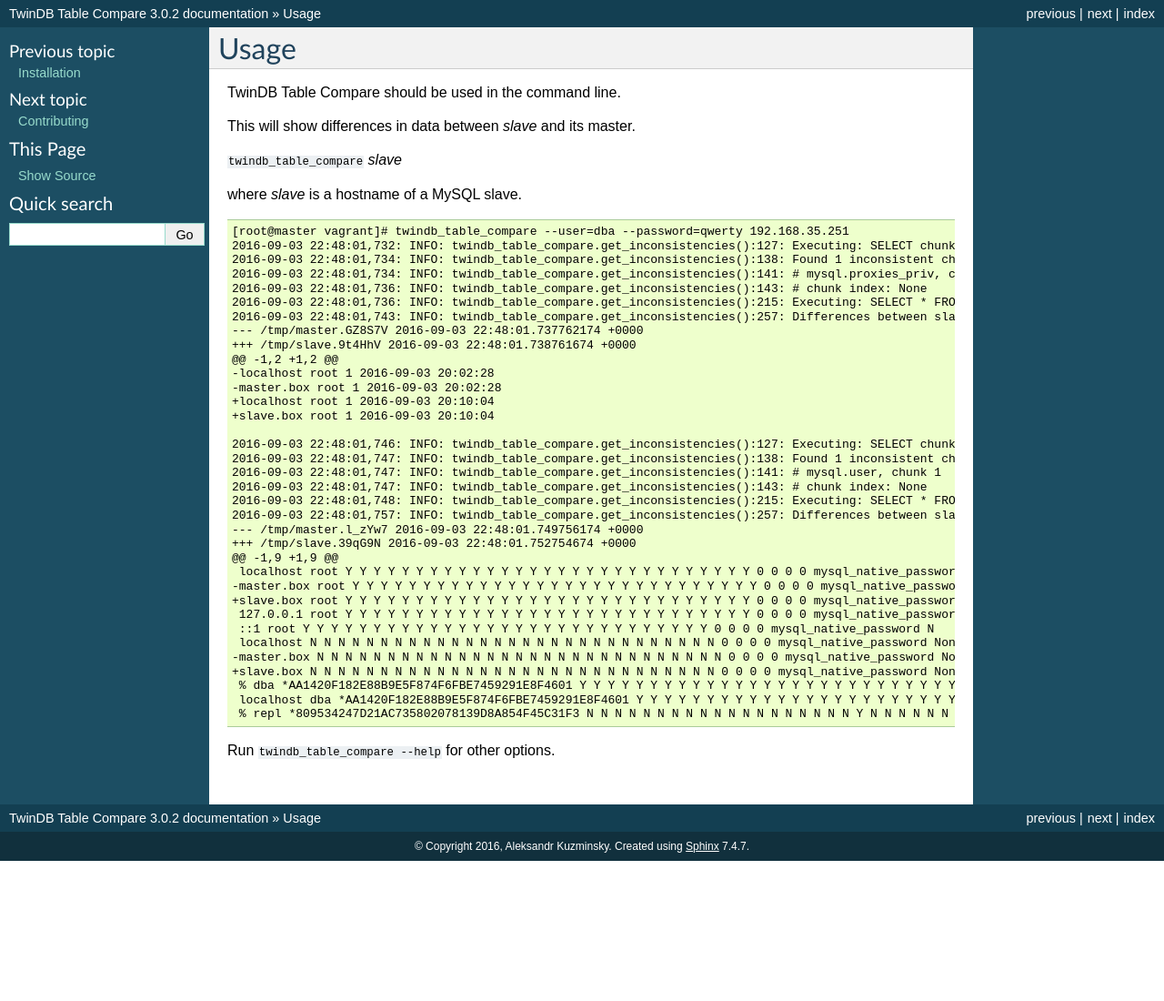
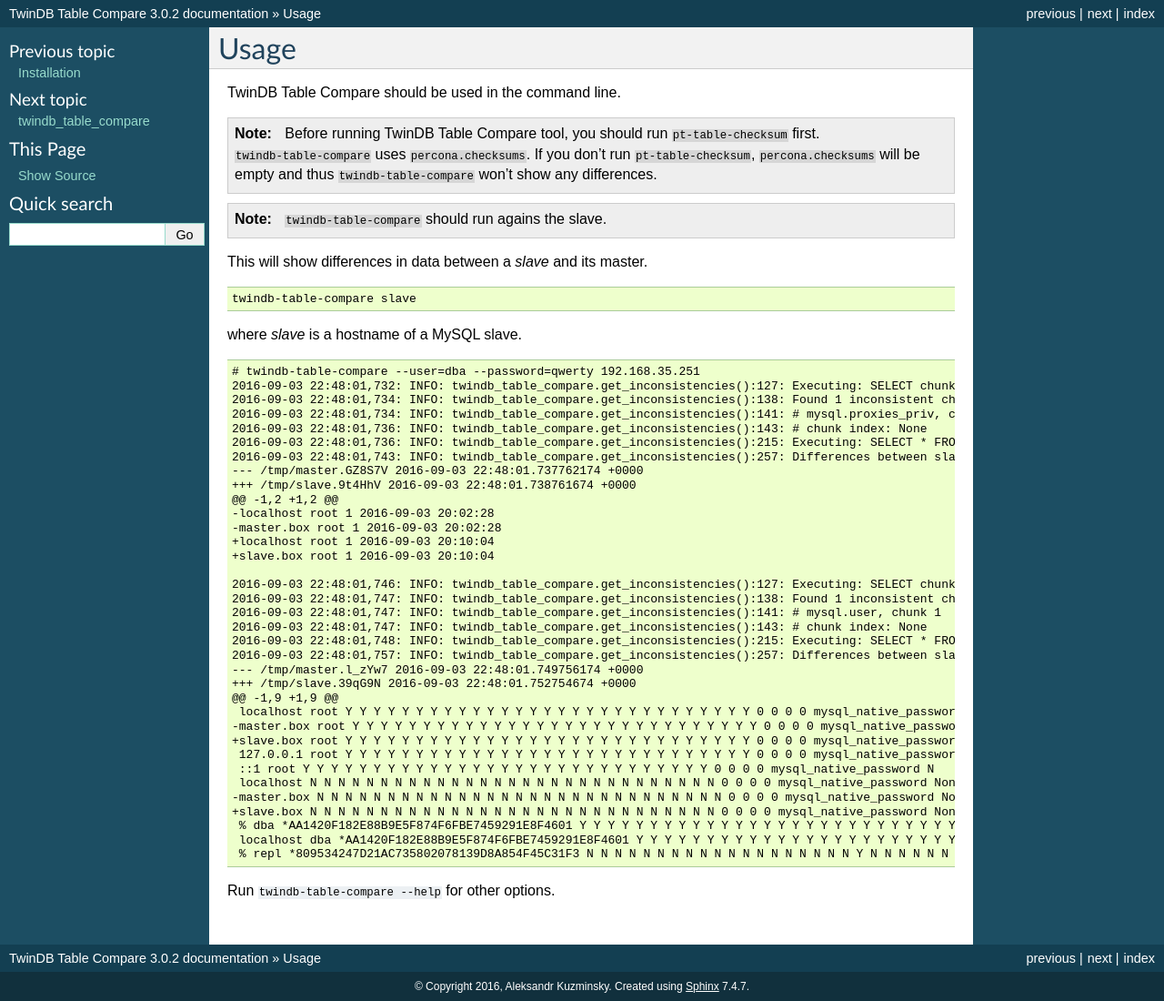
Before and after one commit to twindb/twindb-table-compare, a Sphinx documentation site: the page built from docs/usage.rst, in a window 1280 px wide. Shown: the whole page at 91% size. Built offline with Sphinx 7.4.7, drawn with Linux system fonts in a browser that asks for light colours; pages that are not in the unit, such as notebooks, are missing from menus; before the commit the page ends 946 px from its top, so only the background shows below that.

Commit message:
Documentation update

```diff
--- a/docs/index.rst
+++ b/docs/index.rst
@@ -15,6 +15,7 @@
    installation
    usage
    modules
+   history
    contributing
    authors
 
--- /dev/null
+++ b/docs/modules.rst
@@ -0,0 +1,7 @@
+twindb_table_compare
+====================
+
+.. toctree::
+   :maxdepth: 4
+
+   twindb_table_compare
--- a/docs/usage.rst
+++ b/docs/usage.rst
@@ -3,16 +3,29 @@
 
 TwinDB Table Compare should be used in the command line.
 
-This will show differences in data between *slave* and its master.
 
-``twindb_table_compare`` *slave*
+.. note::
+
+    Before running TwinDB Table Compare tool, you should run ``pt-table-checksum`` first.
+    ``twindb-table-compare`` uses ``percona.checksums``. If you don't run ``pt-table-checksum``,
+    ``percona.checksums`` will be empty and thus ``twindb-table-compare`` won't show any differences.
+
+.. note::
+
+    ``twindb-table-compare`` should run agains the slave.
+
+This will show differences in data between a *slave* and its master.
+
+.. code-block:: shell
+
+    twindb-table-compare slave
 
 
 where *slave* is a hostname of a MySQL slave.
 
 ::
 
-    [root@master vagrant]# twindb_table_compare --user=dba --password=qwerty 192.168.35.251
+    # twindb-table-compare --user=dba --password=qwerty 192.168.35.251
     2016-09-03 22:48:01,732: INFO: twindb_table_compare.get_inconsistencies():127: Executing: SELECT chunk FROM `percona`.`checksums` WHERE (this_crc&lt;&gt;master_crc OR this_cnt&lt;&gt;master_cnt) AND db='mysql' AND tbl='proxies_priv'
     2016-09-03 22:48:01,734: INFO: twindb_table_compare.get_inconsistencies():138: Found 1 inconsistent chunk
     2016-09-03 22:48:01,734: INFO: twindb_table_compare.get_inconsistencies():141: # mysql.proxies_priv, chunk 1
@@ -48,4 +61,4 @@
      localhost dba *AA1420F182E88B9E5F874F6FBE7459291E8F4601 Y Y Y Y Y Y Y Y Y Y Y Y Y Y Y Y Y Y Y Y Y Y Y Y Y Y Y Y Y 0 0 0 0mysql_native_password N
      % repl *809534247D21AC735802078139D8A854F45C31F3 N N N N N N N N N N N N N N N N N N N Y N N N N N N N N N 0 0 0 0 mysql_native_password N
 
-Run ``twindb_table_compare --help`` for other options.
+Run ``twindb-table-compare --help`` for other options.
```
Also changed, not shown: HISTORY.rst (+7 -0 lines), README.rst (+4 -13 lines), docs/installation.rst (+10 -5 lines), docs/twindb_table_compare.rst (added, +30 -0 lines), 1 other file.
